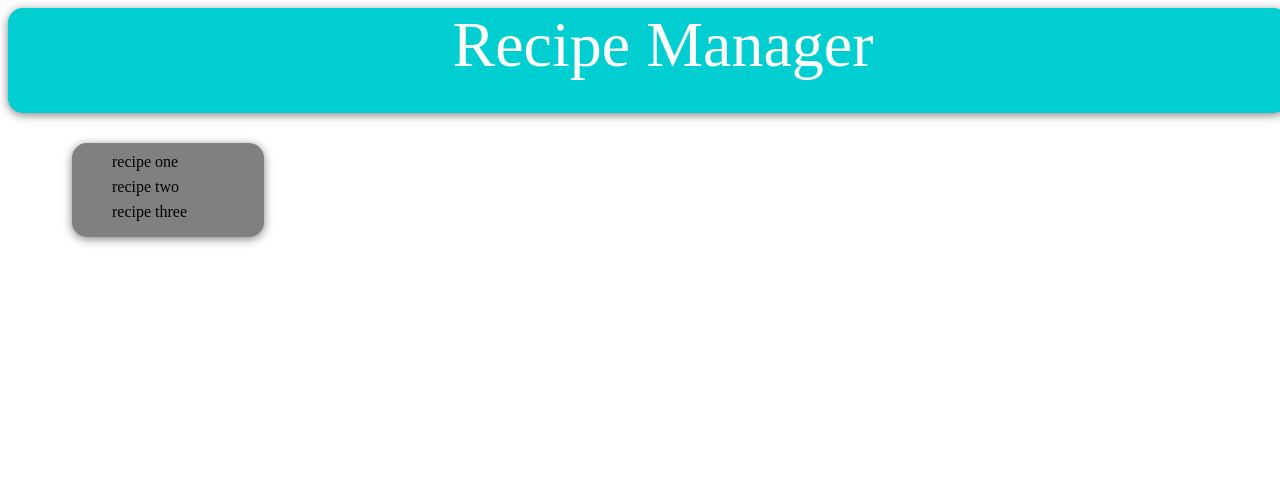
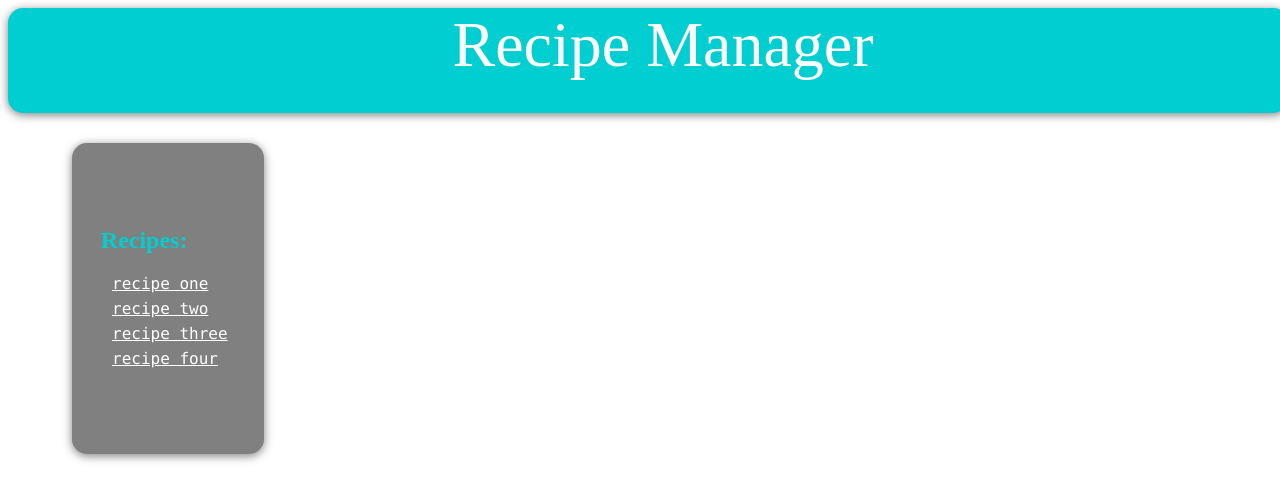
Before and after one commit to max-wild/dynamic-recipes, a React (Create React App) app: page / in a window 1280 px wide. Shown: the top 500 px of the page. Built offline with nearby package versions, Linux system fonts and the light colour scheme.

Commit message:
Updated HTML

```diff
--- a/src/components/Home.jsx
+++ b/src/components/Home.jsx
@@ -10,24 +10,36 @@ export class Home extends React.Component {
               </header>
             </div>
             <div class = "recipe-bar">
+              <div class = "recipe-list-header">
+                <h2>
+                  Recipes:
+                </h2>
+              </div>
+              <div class = "recipe-list">
                 <ul>
                   <li>
-                  <a>
+                    <a href = "">
                     recipe one
                     </a>
                   </li>
                   <li>
-                  <a>
+                    <a href = "">
                     recipe two
                     </a>
                   </li>
                   <li>
-                  <a>
+                    <a href = "">
                     recipe three
+                    </a>
+                  </li>
+                  <li>
+                    <a href = "">
+                    recipe four
                     </a>
                   </li>
                 </ul>
               </div>
+            </div>
         </div>)
     }
 }
--- a/src/index.css
+++ b/src/index.css
@@ -29,26 +29,37 @@ header {
 
 ul{
   list-style-type: none;
+  color: white;
+}
+
+li{
+  height: 25px;
+  font-family: Consolas;
+}
+
+a {
+  cursor: pointer;
+  color: white;
+}
+
+.recipe-list-header h2 {
+  color: DarkTurquoise;
+  margin-left: 15%;
+  text-align: left;
+}
+
+.recipe-list {
+  color: DarkTurquoise;
+  text-align: left;
+}
+
+.recipe-bar {
+	width: 15%;
+	margin-left: 5%;
+	text-align: right;
   background-color: Gray;
   border-radius: 15px;
   box-shadow: 0px 2px 10px rgba(0, 0, 0, 0.5);
   padding-bottom: 5%;
   padding-top: 5%;
 }
-
-li{
-  height: 25px;
-  font-family: cursive;
-
-}
-
-a {
-  cursor: pointer;
-}
-
-.recipe-bar {
-
-	width: 15%;
-	margin-left: 5%;
-	text-align: left;
-}
```
Lines whose indentation alone changed are shown as unchanged.
